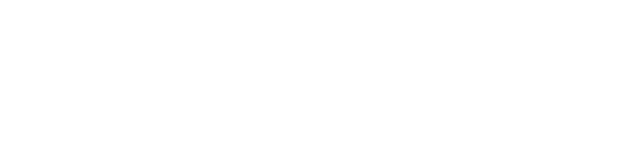
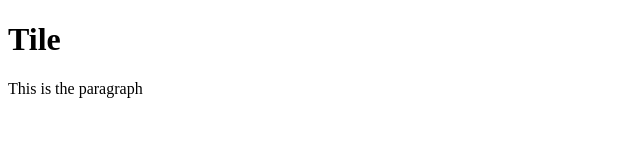
Before and after one commit to tsounguc/HTML-Boilerplate, a plain HTML site: page index.html in a window 1280 px wide. Shown: the whole page, without its empty margins (0-640 px from the left). Drawn offline with Linux system fonts and the light colour scheme.

Commit message:
the body is where all the meat of the website gonna live

```diff
--- a/index.html
+++ b/index.html
@@ -4,4 +4,8 @@
         <meta charset="UTF-8">
         <title>My Website</title>
     </head>
+    <body>
+        <h1>Tile</h1>
+        <p>This is the paragraph</p>
+    </body>
 </html>
```
